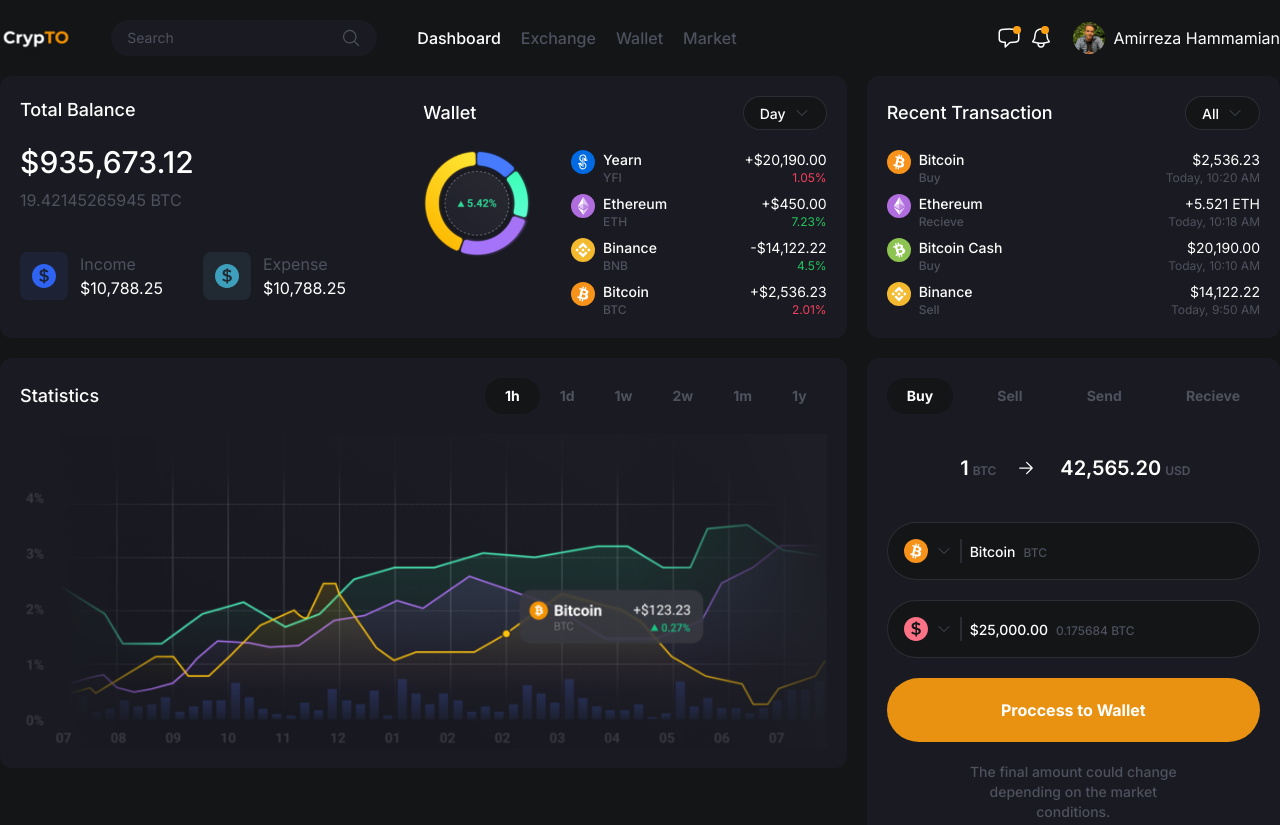
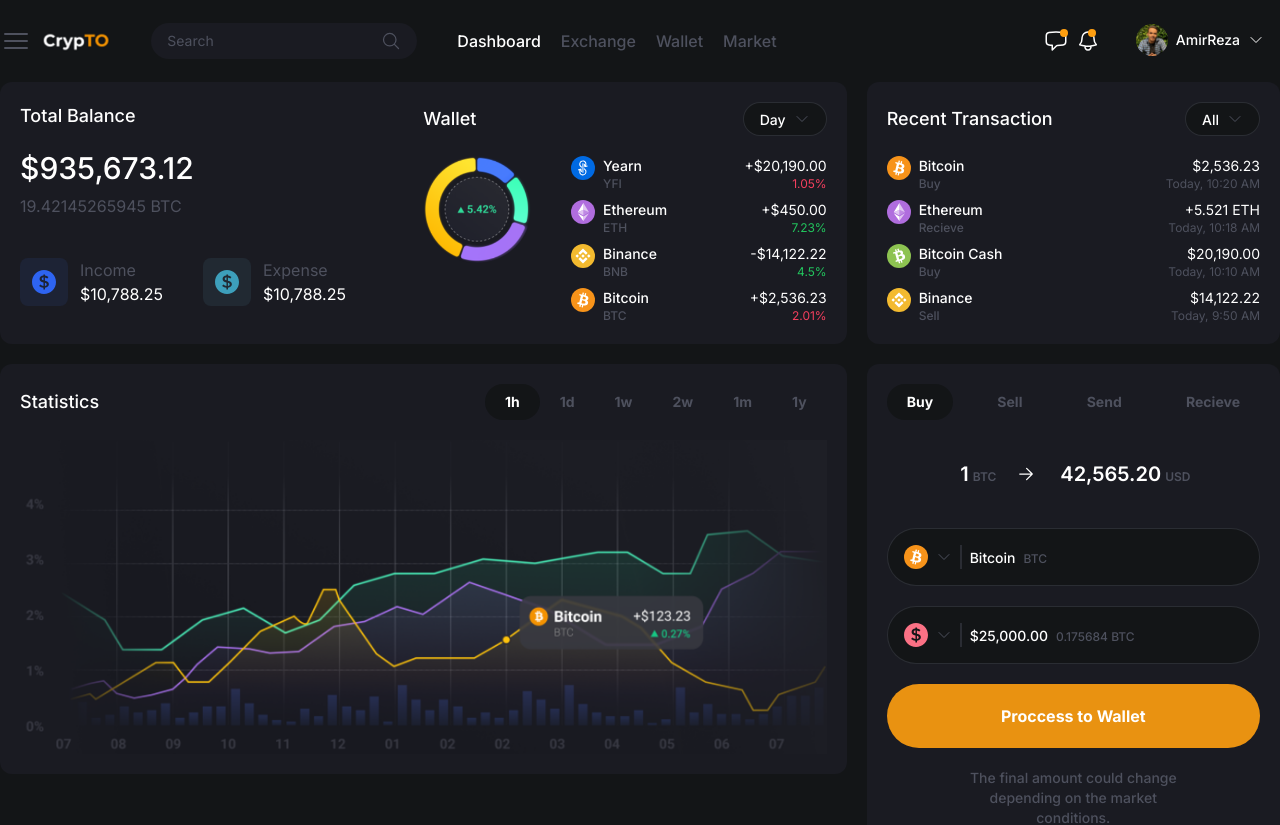
Before and after one commit to amir-rh99/crypto-dashboard, a Next.js app: page / in a window 1280 px wide. Shown: the top 825 px of the page. Built offline with nearby package versions, Linux system fonts and the light colour scheme.

Commit message:
add UserMenu to header

```diff
--- a/app/components/Header.tsx
+++ b/app/components/Header.tsx
@@ -1,3 +1,6 @@
+import Menu from "./Menu"
+import UserMenu from "./UserMenu"
+
 interface LinkInterface {
     title: string
     active: boolean
@@ -12,9 +15,17 @@
 
 const Header = () => {
   return (
-    <nav className="container mx-auto py-5 flex items-center justify-between">
+    <nav className="container mx-auto px-2 py-3 lg:px-0 lg:py-5 flex items-center justify-between">
+
         <div className="flex items-center gap-10">
+            <div className="flex gap-2 items-center">
+                <svg className="w-8 stroke-info" fill="none" viewBox="0 0 24 24" strokeWidth={1.5} stroke="currentColor">
+                    <path strokeLinecap="round" strokeLinejoin="round" d="M3.75 6.75h16.5M3.75 12h16.5m-16.5 5.25h16.5" />
+                </svg>
                 <img src="/images/logo.png" alt="logo" className="h-6" />
+            </div>
+
+            <div className="hidden lg:flex items-center gap-10">
                 <div className="relative flex items-center">
                     <input type="text" placeholder="Search" className="bg-card px-4 pr-10 py-2 text-sm rounded-full text-info outline-none placeholder:text-info" />
                     <svg className="w-5 h-5 stroke-info absolute right-4" xmlns="http://www.w3.org/2000/svg" fill="none" viewBox="0 0 24 24" strokeWidth={1.5} stroke="currentColor">
@@ -32,8 +43,10 @@
                     }
                 </ul>
             </div>
+        </div>
+
         <div className="flex items-center gap-5">
-            <div className="flex gap-2">
+            <div className="hidden lg:flex gap-2">
                 <span className="relative">
                     <svg xmlns="http://www.w3.org/2000/svg" className="w-6 h-6 stroke-title" fill="none" viewBox="0 0 24 24" strokeWidth={1.5} stroke="currentColor">
                         <path strokeLinecap="round" strokeLinejoin="round" d="M2.25 12.76c0 1.6 1.123 2.994 2.707 3.227 1.087.16 2.185.283 3.293.369V21l4.076-4.076a1.526 1.526 0 011.037-.443 48.282 48.282 0 005.68-.494c1.584-.233 2.707-1.626 2.707-3.228V6.741c0-1.602-1.123-2.995-2.707-3.228A48.394 48.394 0 0012 3c-2.392 0-4.744.175-7.043.513C3.373 3.746 2.25 5.14 2.25 6.741v6.018z" />
@@ -47,12 +60,7 @@
                     <span className="w-2 h-2 rounded-full bg-primary absolute top-0 right-1"></span>
                 </span>
             </div>
-            <div className="flex items-center gap-2 text-title">
-                <img src="/images/amirreza.jpg" alt="amirreza" className="w-8 h-8 rounded-full" />
-                <span>
-                    Amirreza Hammamian
-                </span>
-            </div>
+            <UserMenu />
         </div>
     </nav>
   )
--- a/app/components/Menu.tsx
+++ b/app/components/Menu.tsx
@@ -5,22 +5,17 @@
 import { MenuItemInterface } from "../models/Menu"
 
 interface Props {
+    items: MenuItemInterface[]
     transactionMenu?: boolean
-    items: MenuItemInterface[]
+    buttonElement?: React.ReactElement
+    selectable?: boolean
 }
 
-const Menu = ({transactionMenu = false, items}: Props) => {
+const Menu = ({transactionMenu = false, buttonElement, items, selectable = true}: Props) => {
 
     const [selectedItem, setSelectedItem] = useState(items[0])
 
-    return (
-        <HeadMenu as="div" className="relative">
-            <div>
-            <HeadMenu.Button
-            className={`${
-                transactionMenu ? 'divide-x-2 divide-info/40 p-4' : 'justify-between py-1 px-4'
-            } bg-body border border-info/40 rounded-full flex items-center w-full transition-all hover:border-info`}>
-                {
+    const element = buttonElement ? buttonElement : (
         transactionMenu ?
         (
             <>
@@ -54,7 +49,18 @@
                 </div>
             </>
         )
-                }
+    )
+
+    return (
+        <HeadMenu as="div" className="relative">
+            <div>
+            <HeadMenu.Button
+            className={`${
+                transactionMenu ? 'divide-x-2 divide-info/40 p-4' : 'justify-between py-1 px-4'
+            } ${
+                !buttonElement && 'bg-body border border-info/40 rounded-full flex items-center w-full transition-all hover:border-info'
+            } `}>
+                {element}
             </HeadMenu.Button>
             </div>
             <Transition
@@ -77,7 +83,7 @@
                             <button
                             onClick={() => setSelectedItem(item)}
                             className={`${
-                                (active || selectedItem.title == item.title) && 'bg-info/40'
+                                (active || (selectable && selectedItem.title == item.title)) && 'bg-info/40'
                             } text-title group flex gap-2 w-full items-center rounded-md px-2 py-2 text-sm`}
                             >
                             {
--- /dev/null
+++ b/app/components/UserMenu.tsx
@@ -0,0 +1,42 @@
+import { MenuItemInterface } from "../models/Menu"
+import Menu from "./Menu"
+
+const items: MenuItemInterface[] = [
+    {
+        title: "Setting",
+        icon: (
+            <svg className="w-6" xmlns="http://www.w3.org/2000/svg" fill="none" viewBox="0 0 24 24" strokeWidth={1.5} stroke="currentColor">
+                <path strokeLinecap="round" strokeLinejoin="round" d="M9.594 3.94c.09-.542.56-.94 1.11-.94h2.593c.55 0 1.02.398 1.11.94l.213 1.281c.063.374.313.686.645.87.074.04.147.083.22.127.324.196.72.257 1.075.124l1.217-.456a1.125 1.125 0 011.37.49l1.296 2.247a1.125 1.125 0 01-.26 1.431l-1.003.827c-.293.24-.438.613-.431.992a6.759 6.759 0 010 .255c-.007.378.138.75.43.99l1.005.828c.424.35.534.954.26 1.43l-1.298 2.247a1.125 1.125 0 01-1.369.491l-1.217-.456c-.355-.133-.75-.072-1.076.124a6.57 6.57 0 01-.22.128c-.331.183-.581.495-.644.869l-.213 1.28c-.09.543-.56.941-1.11.941h-2.594c-.55 0-1.02-.398-1.11-.94l-.213-1.281c-.062-.374-.312-.686-.644-.87a6.52 6.52 0 01-.22-.127c-.325-.196-.72-.257-1.076-.124l-1.217.456a1.125 1.125 0 01-1.369-.49l-1.297-2.247a1.125 1.125 0 01.26-1.431l1.004-.827c.292-.24.437-.613.43-.992a6.932 6.932 0 010-.255c.007-.378-.138-.75-.43-.99l-1.004-.828a1.125 1.125 0 01-.26-1.43l1.297-2.247a1.125 1.125 0 011.37-.491l1.216.456c.356.133.751.072 1.076-.124.072-.044.146-.087.22-.128.332-.183.582-.495.644-.869l.214-1.281z" />
+                <path strokeLinecap="round" strokeLinejoin="round" d="M15 12a3 3 0 11-6 0 3 3 0 016 0z" />
+            </svg>
+        )
+    },
+    {
+        title: "Logout",
+        icon: (
+            <svg xmlns="http://www.w3.org/2000/svg" fill="none" viewBox="0 0 24 24" strokeWidth={1.5} stroke="currentColor" className="w-6">
+                <path strokeLinecap="round" strokeLinejoin="round" d="M15.75 9V5.25A2.25 2.25 0 0013.5 3h-6a2.25 2.25 0 00-2.25 2.25v13.5A2.25 2.25 0 007.5 21h6a2.25 2.25 0 002.25-2.25V15M12 9l-3 3m0 0l3 3m-3-3h12.75" />
+            </svg>
+        )
+    },
+]
+
+const UserMenu = () => {
+  return (
+    <Menu items={items}
+    selectable={false}
+    buttonElement={
+      <div className="flex items-center gap-2 text-title">
+          <img src="/images/amirreza.jpg" alt="amirreza" className="w-8 h-8 rounded-full" />
+          <span className="text-sm font-medium">
+              AmirReza
+          </span>
+          <svg xmlns="http://www.w3.org/2000/svg" fill="none" viewBox="0 0 24 24" strokeWidth={1.5} stroke="currentColor" className="w-4 stroke-title">
+              <path strokeLinecap="round" strokeLinejoin="round" d="M19.5 8.25l-7.5 7.5-7.5-7.5" />
+          </svg>
+      </div>
+    } />
+  )
+}
+
+export default UserMenu
--- a/app/layout.tsx
+++ b/app/layout.tsx
@@ -19,7 +19,7 @@
     <html lang="en">
       <body className={`${inter.className} pb-5`}>
         <Header />
-        <main className='container mx-auto'>
+        <main className='container mx-auto overflow-x-hidden'>
           {children}
         </main>
       </body>
```
Lines whose indentation alone changed are shown as unchanged.
